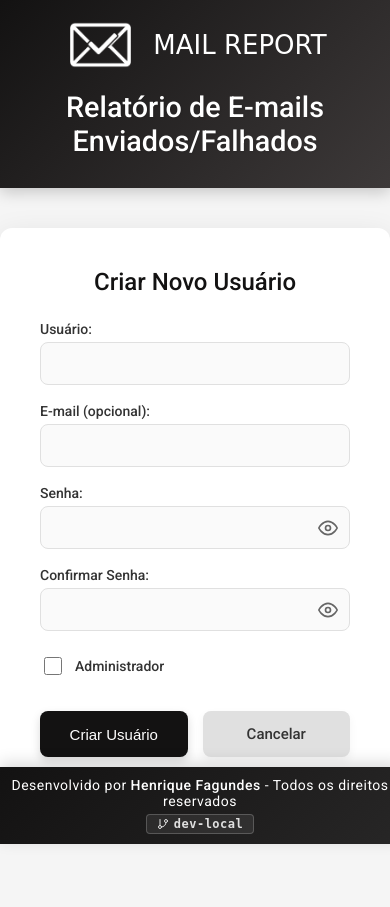
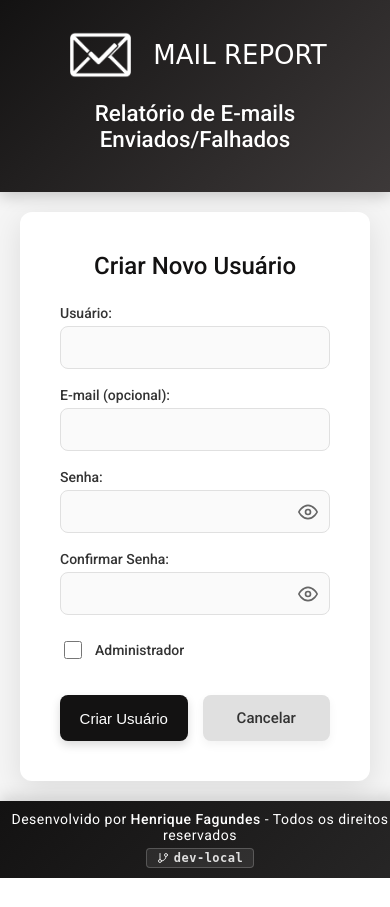
Before and after one commit to AprendendoLinux/mail-report, a Flask app: template templates/create_user.html in a window 390 px wide. After the commit the page ends 878 px from the top, so only its background shows below. Run offline with Flask 3, Linux system fonts and the light colour scheme; the template is opened without the code that fills it, so the values that code supplies are empty; parts of the project's set-up code (start-up, migrations or seed data) failed here and were passed over.

Commit message:
feat(ui): refatoração global de layout, responsividade e estabilidade visual
Este commit aplica uma série de melhorias de UI/UX em todos os templates do sistema, focando em eliminar comportamentos indesejados de rolagem, melhorar a adaptação em dispositivos móveis e garantir uma transição suave entre as telas.

Detalhes das alterações:

- Estabilidade de Navegação (Global):
  * Adicionado `overflow-y: scroll` na tag `html` de todos os templates para forçar a exibição do trilho da barra de rolagem. Isso elimina o "pulo" (shifting) horizontal do layout ao navegar entre páginas curtas e longas.

- Centralização de Cards (Páginas de Formulário):
  * Refatoração das páginas curtas (login, create_user, edit_user, forgot_password, reset_password, change_password).
  * O `body` passou a usar Flexbox (`min-height: 100vh`, `flex-direction: column`).
  * Introdução do contêiner `.content-wrapper` para garantir centralização absoluta (vertical e horizontal) dos cards na tela, substituindo o uso falho de `margin: auto`.

- Correção do Rodapé (footer.html):
  * Remoção do `position: fixed` e do `padding-bottom` forçado no body, que causavam rolagem vazia e desnecessária em páginas curtas.
  * O rodapé agora utiliza o comportamento natural do Flexbox (`margin-top: auto`) para se fixar elegantemente no fim da página, independentemente do tamanho do conteúdo.

- Ajustes de Responsividade no Cabeçalho (header.html):
  * Substituição de `height` fixo por `min-height` para permitir que o cabeçalho cresça conforme a necessidade.
  * Adição de `flex-wrap` no contêiner principal e no `.header-actions`. Isso resolve o problema de botões "trepados" (sobrepostos) e garante que o menu quebre a linha corretamente em telas de smartphones.

- Respiro Lateral (manage.html e report.html):
  * Ajuste do `.container` e `<main>` para utilizarem `width: 95%` com `max-width: 1200px`, garantindo que tabelas e relatórios não colem nas bordas da tela em monitores ou celulares.

```diff
--- a/templates/create_user.html
+++ b/templates/create_user.html
@@ -6,166 +6,40 @@
     <title>Criar Novo Usuário - Mail Report</title>
     <link href="https://fonts.googleapis.com/css2?family=Roboto:wght@300;400;500;700&display=swap" rel="stylesheet">
     <style>
-        body {
-            font-family: 'Roboto', sans-serif;
-            background: #F5F5F5;
-            margin: 0;
-            padding: 0;
-        }
-        .container {
-            max-width: 500px;
-            margin: 40px auto;
-            padding: 40px;
-            background: #fff;
-            border-radius: 12px;
-            box-shadow: 0 8px 30px rgba(0,0,0,0.1);
-        }
-        h2 {
-            color: #131212;
-            margin-top: 0;
-            font-weight: 500;
-            margin-bottom: 25px;
-            text-align: center;
-        }
-        form {
-            display: flex;
-            flex-direction: column;
-            gap: 18px;
-        }
-        .form-group {
-            display: flex;
-            flex-direction: column;
-            gap: 5px;
-        }
-        label {
-            font-weight: 500;
-            color: #333;
-            font-size: 14px;
-        }
-        input[type="text"], input[type="password"], input[type="email"] {
-            padding: 12px 15px;
-            border: 1px solid #E0E0E0;
-            border-radius: 8px;
-            font-size: 15px;
-            transition: all 0.3s ease;
-            background-color: #fafafa;
-            width: 100%;
-            box-sizing: border-box;
-        }
-        input:focus {
-            border-color: #3d3939;
-            background-color: #fff;
-            outline: none;
-            box-shadow: 0 0 0 3px rgba(19, 18, 18, 0.1);
-        }
+        html { overflow-y: scroll; }
+        body { font-family: 'Roboto', sans-serif; background: #F5F5F5; margin: 0; padding: 0; display: flex; flex-direction: column; min-height: 100vh; }
+        .content-wrapper { flex: 1; display: flex; align-items: center; justify-content: center; padding: 20px; }
+        .container { width: 100%; max-width: 500px; padding: 40px; background: #fff; border-radius: 12px; box-shadow: 0 8px 30px rgba(0,0,0,0.1); box-sizing: border-box; margin: 0; }
 
-        /* Estilos para o campo de senha com o olhinho */
-        .password-wrapper {
-            position: relative;
-            display: flex;
-            align-items: center;
-        }
-        .password-wrapper input {
-            padding-right: 45px; /* Espaço para o ícone */
-        }
-        .toggle-password {
-            position: absolute;
-            right: 12px;
-            background: transparent !important;
-            border: none !important;
-            padding: 0;
-            color: #666;
-            cursor: pointer;
-            box-shadow: none !important;
-            display: flex;
-            align-items: center;
-            justify-content: center;
-            transition: color 0.3s ease;
-            width: auto;
-            flex: none;
-        }
-        .toggle-password:hover {
-            color: #131212;
-            transform: none !important;
-        }
+        h2 { color: #131212; margin-top: 0; font-weight: 500; margin-bottom: 25px; text-align: center; }
+        form { display: flex; flex-direction: column; gap: 18px; }
+        .form-group { display: flex; flex-direction: column; gap: 5px; }
+        label { font-weight: 500; color: #333; font-size: 14px; }
+        input[type="text"], input[type="password"], input[type="email"] { padding: 12px 15px; border: 1px solid #E0E0E0; border-radius: 8px; font-size: 15px; transition: all 0.3s ease; background-color: #fafafa; width: 100%; box-sizing: border-box; }
+        input:focus { border-color: #3d3939; background-color: #fff; outline: none; box-shadow: 0 0 0 3px rgba(19, 18, 18, 0.1); }
 
-        .checkbox-group {
-            display: flex;
-            align-items: center;
-            gap: 10px;
-            margin-top: 5px;
-        }
-        .checkbox-group input[type="checkbox"] {
-            width: 18px;
-            height: 18px;
-            cursor: pointer;
-            accent-color: #131212;
-        }
-        .checkbox-group label {
-            margin: 0;
-            cursor: pointer;
-        }
-        .btn-group {
-            display: flex;
-            gap: 15px;
-            margin-top: 15px;
-        }
-        .submit-btn, .cancel-btn {
-            flex: 1;
-            padding: 14px;
-            border-radius: 8px;
-            font-size: 15px;
-            font-weight: 500;
-            text-align: center;
-            cursor: pointer;
-            transition: all 0.3s ease;
-            text-decoration: none;
-            border: none;
-        }
-        .submit-btn {
-            background: #131212;
-            color: #fff;
-            box-shadow: 0 4px 10px rgba(0,0,0,0.15);
-        }
-        .submit-btn:hover {
-            background: #3d3939;
-            transform: translateY(-2px);
-            box-shadow: 0 6px 15px rgba(0,0,0,0.2);
-        }
-        .cancel-btn {
-            background: #E0E0E0;
-            color: #333;
-            box-shadow: 0 4px 10px rgba(0,0,0,0.05);
-            display: flex;
-            align-items: center;
-            justify-content: center;
-        }
-        .cancel-btn:hover {
-            background: #d5d5d5;
-            transform: translateY(-2px);
-            box-shadow: 0 6px 15px rgba(0,0,0,0.1);
-        }
-        .flash {
-            color: #d9534f;
-            background: #fdf7f7;
-            padding: 12px;
-            border-radius: 6px;
-            border: 1px solid #f2dede;
-            margin-bottom: 20px;
-            font-size: 14px;
-            text-align: center;
-        }
-        #password-error {
-            color: #d9534f;
-            font-size: 13px;
-            margin-top: 5px;
-            display: none;
-        }
+        .password-wrapper { position: relative; display: flex; align-items: center; }
+        .password-wrapper input { padding-right: 45px; }
+        .toggle-password { position: absolute; right: 12px; background: transparent !important; border: none !important; padding: 0; color: #666; cursor: pointer; box-shadow: none !important; display: flex; align-items: center; justify-content: center; transition: color 0.3s ease; width: auto; flex: none; }
+        .toggle-password:hover { color: #131212; transform: none !important; }
+
+        .checkbox-group { display: flex; align-items: center; gap: 10px; margin-top: 5px; }
+        .checkbox-group input[type="checkbox"] { width: 18px; height: 18px; cursor: pointer; accent-color: #131212; }
+        .checkbox-group label { margin: 0; cursor: pointer; }
+        .btn-group { display: flex; gap: 15px; margin-top: 15px; }
+        .submit-btn, .cancel-btn { flex: 1; padding: 14px; border-radius: 8px; font-size: 15px; font-weight: 500; text-align: center; cursor: pointer; transition: all 0.3s ease; text-decoration: none; border: none; }
+        .submit-btn { background: #131212; color: #fff; box-shadow: 0 4px 10px rgba(0,0,0,0.15); }
+        .submit-btn:hover { background: #3d3939; transform: translateY(-2px); box-shadow: 0 6px 15px rgba(0,0,0,0.2); }
+        .cancel-btn { background: #E0E0E0; color: #333; box-shadow: 0 4px 10px rgba(0,0,0,0.05); display: flex; align-items: center; justify-content: center; }
+        .cancel-btn:hover { background: #d5d5d5; transform: translateY(-2px); box-shadow: 0 6px 15px rgba(0,0,0,0.1); }
+        .flash { color: #d9534f; background: #fdf7f7; padding: 12px; border-radius: 6px; border: 1px solid #f2dede; margin-bottom: 20px; font-size: 14px; text-align: center; }
+        #password-error { color: #d9534f; font-size: 13px; margin-top: 5px; display: none; }
     </style>
 </head>
 <body>
     {% include 'header.html' %}
 
+    <div class="content-wrapper">
         <div class="container">
             <h2>Criar Novo Usuário</h2>
 
@@ -224,17 +98,15 @@
                 </div>
             </form>
         </div>
+    </div>
 
     {% include 'footer.html' %}
 
     <script>
-        // Função para mostrar/ocultar senha
         function toggleVisibility(inputId, button) {
             const input = document.getElementById(inputId);
             const type = input.getAttribute('type') === 'password' ? 'text' : 'password';
             input.setAttribute('type', type);
-
-            // Alterna o ícone SVG entre olho aberto e olho riscado (fechado)
             if (type === 'text') {
                 button.innerHTML = `
                     <svg xmlns="http://www.w3.org/2000/svg" width="20" height="20" viewBox="0 0 24 24" fill="none" stroke="currentColor" stroke-width="2" stroke-linecap="round" stroke-linejoin="round">
@@ -251,29 +123,23 @@
                 button.title = "Mostrar senha";
             }
         }
-
-        // Função para verificar se as senhas coincidem em tempo real
         function checkPasswords() {
             const password = document.getElementById('password').value;
             const confirmPassword = document.getElementById('confirm_password').value;
             const errorDiv = document.getElementById('password-error');
-
             if (confirmPassword && password !== confirmPassword) {
                 errorDiv.style.display = 'block';
             } else {
                 errorDiv.style.display = 'none';
             }
         }
-
-        // Validação final antes de enviar o formulário
         function validateForm() {
             const password = document.getElementById('password').value;
             const confirmPassword = document.getElementById('confirm_password').value;
-
             if (password !== confirmPassword) {
                 document.getElementById('password-error').style.display = 'block';
                 document.getElementById('confirm_password').focus();
-                return false; // Impede o envio do formulário
+                return false;
             }
             return true;
         }
--- a/templates/footer.html
+++ b/templates/footer.html
@@ -1,8 +1,5 @@
 <style>
     .global-footer {
-        position: fixed;
-        bottom: 0;
-        left: 0;
         width: 100%;
         background: linear-gradient(135deg, #131212, #272626);
         color: #FFFFFF;
@@ -12,12 +9,13 @@
         box-shadow: 0 -4px 15px rgba(0,0,0,0.15);
         z-index: 1000;
         letter-spacing: 0.5px;
-        /* Alinhamento igual ao test-ipv6 */
         display: flex;
         justify-content: center;
         align-items: center;
         gap: 15px;
         height: 45px;
+        /* A MÁGICA AQUI: Se a página for curta, isso empurra o footer pro final */
+        margin-top: auto;
     }
     .global-footer a {
         color: inherit;
@@ -46,16 +44,8 @@
         align-items: center;
         gap: 5px;
     }
-    body {
-        padding-bottom: 70px !important;
-    }
     @media print {
-        .global-footer {
-            display: none !important;
-        }
-        body {
-            padding-bottom: 0 !important;
-        }
+        .global-footer { display: none !important; }
     }
     @media (max-width: 768px) {
         .global-footer {
--- a/templates/header.html
+++ b/templates/header.html
@@ -8,16 +8,26 @@
             --dark-gray: #272626;
             --white: #FFFFFF;
         }
+
+        /* GARANTIA GLOBAL: Torna o corpo inteiro amigável para o rodapé */
+        body {
+            display: flex;
+            flex-direction: column;
+            min-height: 100vh;
+            margin: 0;
+        }
+
         header {
             background: linear-gradient(135deg, var(--primary-dark), var(--secondary-dark));
             color: var(--white);
-            height: 100px;
+            min-height: 100px; /* Mudado de height fixo para min-height */
             box-sizing: border-box;
             box-shadow: 0 4px 15px rgba(0,0,0,0.2);
             position: relative;
             display: flex;
             align-items: center;
             width: 100%;
+            flex-shrink: 0;
         }
         .header-content {
             display: flex;
@@ -25,17 +35,18 @@
             justify-content: space-between;
             max-width: 1200px;
             margin: 0 auto;
-            padding: 0 20px;
+            padding: 10px 20px;
             width: 100%;
-            height: 100%;
+            min-height: 100%;
+            flex-wrap: wrap; /* Impede elementos de esmagarem uns aos outros */
+            gap: 15px;
         }
 
-        /* Ajuste: flex: 1 1 0% garante que os lados ocupem EXATAMENTE o mesmo espaço */
         .logo-container {
             display: flex;
             align-items: center;
             justify-content: flex-start;
-            flex: 1 1 0%;
+            flex: 1 1 auto;
             gap: 15px;
         }
         .logo-container a {
@@ -44,7 +55,6 @@
             text-decoration: none;
         }
 
-        /* Nova classe exclusiva para o logo do topo */
         .header-logo {
             height: 60px;
             width: auto;
@@ -56,7 +66,7 @@
         }
 
         .elegant-text {
-            font-family: 'Great Vibes', cursive;
+            font-family: 'Great Vibes', cursive, 'Times New Roman', serif;
             font-size: 26px;
             color: #FFFFFF;
             margin: 0;
@@ -64,19 +74,21 @@
             line-height: 1;
         }
         .title {
-            font-size: 1.8em;
+            font-size: 1.6em; /* Um pouco menor para respirar bem em tablets */
             font-weight: 500;
             margin: 0;
             text-shadow: 1px 1px 2px rgba(0,0,0,0.1);
             text-align: center;
+            flex: 1 1 auto;
             white-space: nowrap;
         }
         .header-actions {
             display: flex;
             align-items: center;
             justify-content: flex-end;
-            flex: 1 1 0%;
+            flex: 1 1 auto;
             gap: 10px;
+            flex-wrap: wrap; /* RESOLVE OS BOTÕES TREPADOS! Agora eles descem se faltar espaço. */
         }
         .logout-btn, .import-btn {
             background: var(--dark-gray);
@@ -88,6 +100,7 @@
             font-weight: 500;
             transition: all 0.3s ease;
             border: 1px solid #444;
+            white-space: nowrap; /* Evita que o texto do botão quebre no meio */
         }
         .logout-btn:hover, .import-btn:hover {
             background: #4a4a4a;
@@ -96,18 +109,33 @@
             transform: translateY(-2px);
         }
 
+        @media (max-width: 900px) {
+            .title {
+                white-space: normal;
+            }
+        }
+
         @media (max-width: 768px) {
             header {
-                height: auto;
-                min-height: 100px;
                 padding: 15px 0;
             }
             .header-content {
                 flex-direction: column;
+                justify-content: center;
                 gap: 15px;
             }
+            .logo-container {
+                justify-content: center;
+                width: 100%;
+            }
             .title {
-                white-space: normal;
+                font-size: 1.4em;
+                text-align: center;
+                width: 100%;
+            }
+            .header-actions {
+                justify-content: center;
+                width: 100%;
             }
         }
     </style>
--- a/templates/login.html
+++ b/templates/login.html
@@ -6,9 +6,10 @@
     <title>Login - Relatório de E-mails - Mail Report</title>
     <link href="https://fonts.googleapis.com/css2?family=Roboto:wght@300;400;500;700&display=swap" rel="stylesheet">
     <style>
+        html { overflow-y: scroll; }
         body { font-family: 'Roboto', sans-serif; background: #F5F5F5; margin: 0; padding: 0; display: flex; flex-direction: column; min-height: 100vh; }
         .content-wrapper { flex: 1; display: flex; align-items: center; justify-content: center; padding: 20px; }
-        .container { background: #FFFFFF; padding: 40px; border-radius: 12px; box-shadow: 0 8px 30px rgba(0,0,0,0.15); width: 100%; max-width: 420px; text-align: center; box-sizing: border-box; }
+        .container { background: #FFFFFF; padding: 40px; border-radius: 12px; box-shadow: 0 8px 30px rgba(0,0,0,0.15); width: 100%; max-width: 420px; text-align: center; box-sizing: border-box; margin: 0; }
 
         .login-logo {
             height: 80px;
--- a/templates/manage.html
+++ b/templates/manage.html
@@ -5,6 +5,7 @@
     <title>Gerenciar Usuários - Mail Report</title>
     <link href="https://fonts.googleapis.com/css2?family=Roboto:wght@300;400;500;700&display=swap" rel="stylesheet">
     <style>
+        html { overflow-y: scroll; }
         body {
             font-family: 'Roboto', sans-serif;
             background: #F5F5F5;
@@ -12,12 +13,14 @@
             padding: 0;
         }
         .container {
+            width: 95%;
             max-width: 1200px;
             margin: 40px auto;
             padding: 30px;
             background: #fff;
             border-radius: 12px;
             box-shadow: 0 8px 30px rgba(0,0,0,0.1);
+            box-sizing: border-box;
         }
         h2 {
             color: #131212;
--- a/templates/report.html
+++ b/templates/report.html
@@ -14,6 +14,7 @@
             --dark-gray: #333333;
             --white: #FFFFFF;
         }
+        html { overflow-y: scroll; }
         body {
             font-family: 'Roboto', sans-serif;
             background-color: var(--light-gray);
@@ -23,6 +24,7 @@
             line-height: 1.6;
         }
         main {
+            width: 95%;
             max-width: 1200px;
             margin: 40px auto;
             padding: 0;
@@ -30,6 +32,7 @@
             border-radius: 12px;
             box-shadow: 0 8px 30px rgba(0,0,0,0.1);
             overflow: hidden;
+            box-sizing: border-box;
         }
         .filters {
             background: #ffffff;
--- a/templates/reset_password.html
+++ b/templates/reset_password.html
@@ -6,6 +6,7 @@
     <title>Redefinir Senha - Mail Report</title>
     <link href="https://fonts.googleapis.com/css2?family=Roboto:wght@300;400;500;700&display=swap" rel="stylesheet">
     <style>
+        html { overflow-y: scroll; }
         body { font-family: 'Roboto', sans-serif; background: #F5F5F5; margin: 0; padding: 0; display: flex; flex-direction: column; min-height: 100vh; }
         .content-wrapper { flex: 1; display: flex; align-items: center; justify-content: center; padding: 20px; }
         .container { background: #FFFFFF; padding: 40px; border-radius: 12px; box-shadow: 0 8px 30px rgba(0,0,0,0.15); width: 100%; max-width: 420px; text-align: center; box-sizing: border-box; }
@@ -14,9 +15,7 @@
         label { font-size: 14px; font-weight: 500; color: #333; margin-bottom: -10px; }
 
         .password-wrapper { position: relative; display: flex; align-items: center; width: 100%; }
-        .password-wrapper input {
-            width: 100%; padding: 14px 45px 14px 14px; border: 1px solid #E0E0E0; border-radius: 8px; font-size: 15px; background-color: #fafafa; transition: all 0.3s; box-sizing: border-box;
-        }
+        .password-wrapper input { width: 100%; padding: 14px 45px 14px 14px; border: 1px solid #E0E0E0; border-radius: 8px; font-size: 15px; background-color: #fafafa; transition: all 0.3s; box-sizing: border-box; }
         .password-wrapper input:focus { border-color: #3d3939; background-color: #fff; outline: none; box-shadow: 0 0 0 3px rgba(19, 18, 18, 0.1); }
 
         /* Limpeza e blindagem de estilo para o olhinho */
```
Also changed, not shown: templates/change_password.html (+8 -5 lines), templates/edit_user.html (+9 -8 lines), templates/forgot_password.html (+7 -2 lines). Lines whose indentation alone changed are shown as unchanged.
